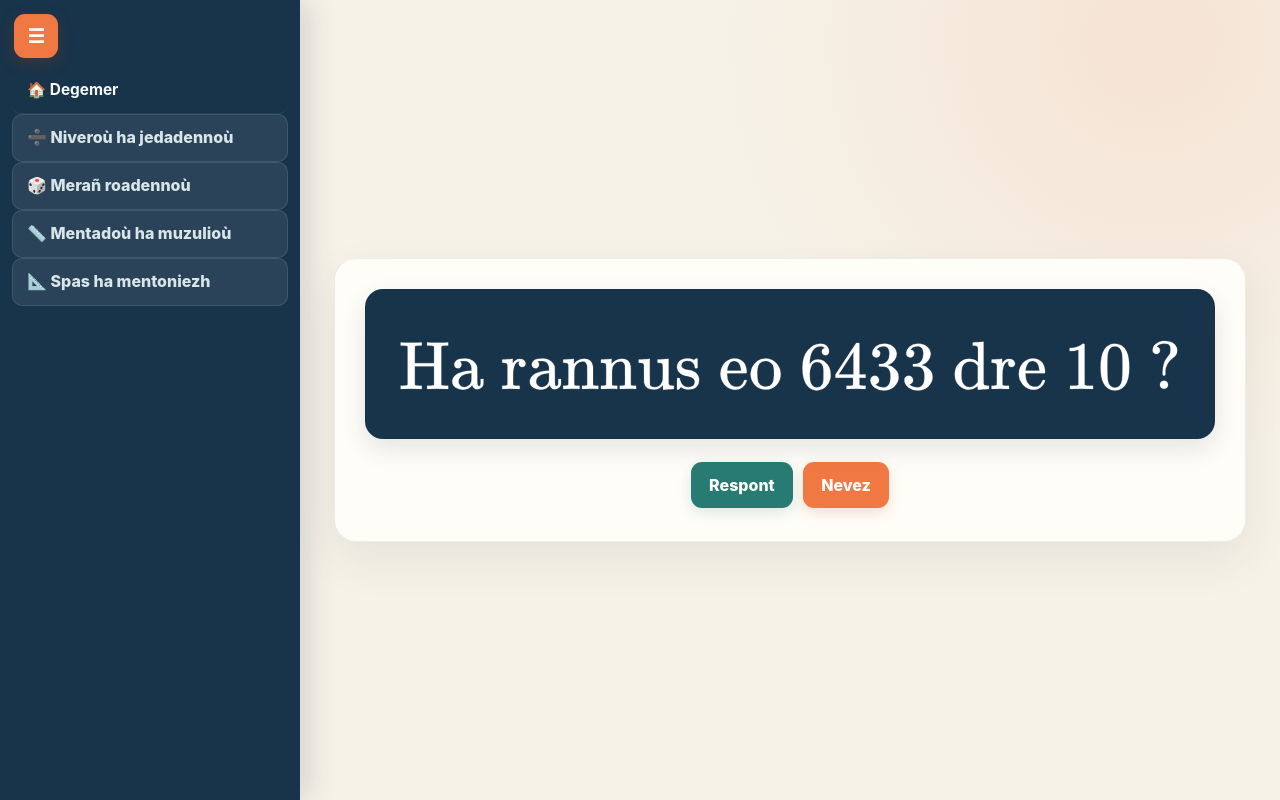
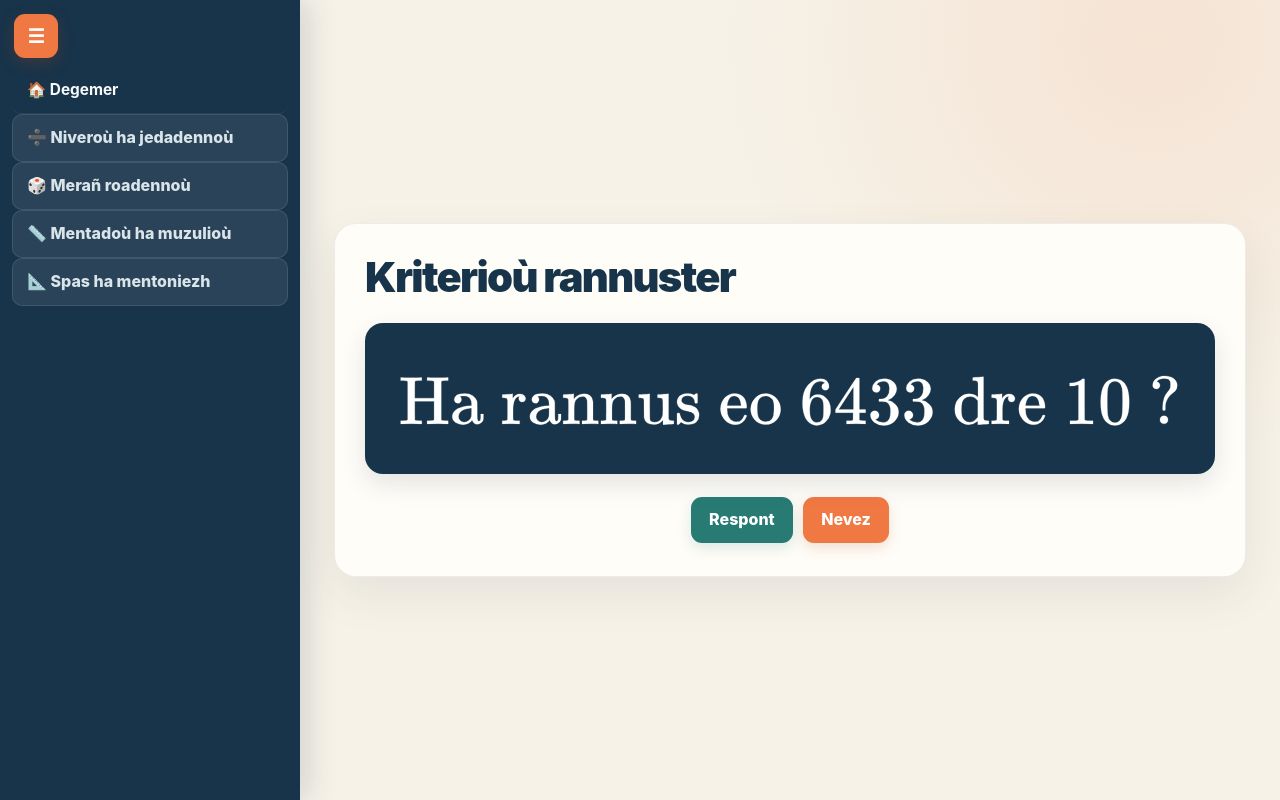
Before and after one commit to MikaelBZH/Aotomatismou, a plain HTML site: page Kriterioù rannuster.html in a window 1280 px wide. Drawn offline with nearby package versions, Linux system fonts and the light colour scheme.

Commit message:
Afficher le titre de l’exercice

```diff
--- a/Kriterioù rannuster.html
+++ b/Kriterioù rannuster.html
@@ -21,6 +21,7 @@
 
     <div id="content" class="main">
         <div class="container">
+            <h1 class="page-title">Kriterioù rannuster</h1>
             <div class="number" id="randomNumber"></div>
             <div>
                 <button class="button" onclick="diskouezRespont(result)" id="respontBtn">Respont</button>
```
